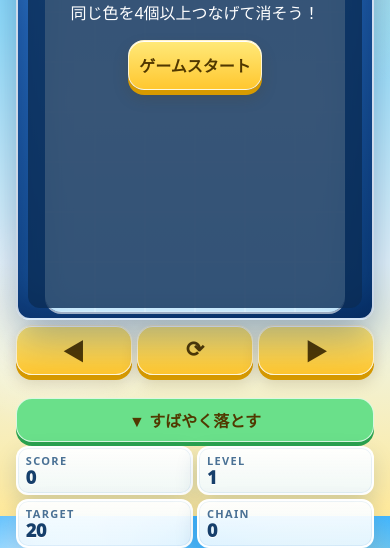
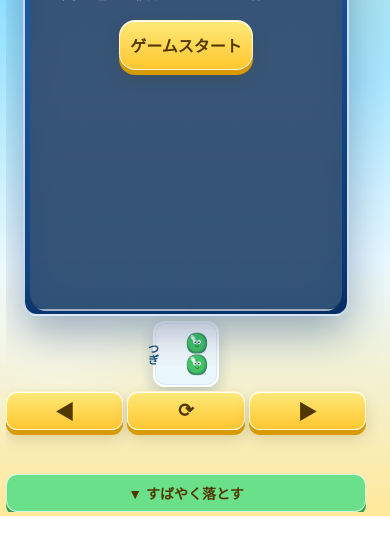
Before and after one commit to kwmt9284-droid/puyo, a plain HTML site: page index.html in a window 390 px wide. Shown: the part 328-876 px from the top of the page. After the commit the page ends 844 px from the top, so only its background shows below. Drawn offline with Linux system fonts and the light colour scheme.

Commit message:
Add files via upload

```diff
--- a/index.html
+++ b/index.html
@@ -42,7 +42,35 @@
   button:active{transform:translateY(3px);box-shadow:0 2px 0 #d79a00}
   .controls{display:grid;grid-template-columns:repeat(3,1fr);gap:8px;margin-top:12px}
   .controls button{font-size:24px;padding:13px 4px}
-  .controls .wide{grid-column:span 3;font-size:18px;background:#6ae08a;box-shadow:0 4px 0 #2aa24e;margin-top:18px}
+  .controls .wide{grid-column:span 3;font-size:18px;background:#6ae08a;box-shadow:0 4px 0 #2aa24e;margin-top:34px}
+  .nextFloat{
+    width:min(94vw,360px);
+    margin:6px auto 2px;
+    padding:5px 12px;
+    border-radius:16px;
+    display:flex;
+    align-items:center;
+    justify-content:center;
+    gap:12px;
+    background:linear-gradient(180deg,rgba(255,255,255,.98),rgba(230,247,255,.96));
+    border:2px solid #ffffff;
+    box-shadow:0 6px 16px rgba(0,55,115,.22),inset 0 0 0 1px rgba(34,119,180,.10);
+    pointer-events:none;
+  }
+  .nextFloatLabel{
+    font-size:17px;
+    font-weight:1000;
+    color:#174e7a;
+    line-height:1;
+    letter-spacing:.08em;
+  }
+  .nextFloat #next{
+    display:block;
+    width:62px;
+    height:62px;
+    background:transparent;
+    box-shadow:none;
+  }
   .help{font-size:12px;line-height:1.5}
   .overlay{
     position:absolute;inset:10px;display:flex;align-items:center;justify-content:center;
@@ -68,64 +96,72 @@
     100%{transform:translate(var(--dx),var(--dy)) scale(1.8);opacity:0}
   }
 
+
+  .puyoBurst{
+    position:absolute;
+    width:34px;
+    height:34px;
+    border-radius:50%;
+    pointer-events:none;
+    z-index:8;
+    animation:puyoPop .55s ease-out forwards;
+    box-shadow:0 0 16px rgba(255,255,255,.9);
+  }
+  @keyframes puyoPop{
+    0%{transform:scale(.7);opacity:1}
+    45%{transform:scale(1.35);opacity:1}
+    100%{transform:scale(2.2);opacity:0}
+  }
+
   @media(max-width:650px){
-    body{align-items:flex-start;overflow:hidden}
-    .wrap{
-      padding:4px 8px 6px;
-      height:100svh;
-      display:flex;
-      flex-direction:column;
-      justify-content:flex-start;
+    html,body{width:100%;height:100%;margin:0;overflow:hidden}
+    body{align-items:flex-start;min-height:100dvh}
+    .wrap{width:100%;height:100dvh;padding:4px 6px;display:flex;flex-direction:column;overflow:hidden}
+    h1{flex:0 0 auto;font-size:20px;line-height:1;margin:1px 0 3px}
+    .game{flex:1 1 auto;min-height:0;display:flex;flex-direction:column;gap:3px;overflow:hidden}
+    .game > div:first-child{flex:1 1 auto;min-height:0;display:flex;flex-direction:column;align-items:center}
+    .boardbox{flex:1 1 auto;min-height:0;width:auto;padding:5px;border-radius:14px;display:flex;align-items:center;justify-content:center;max-height:calc(100dvh - 205px)}
+    #game{display:block;width:auto;height:100%;max-height:calc(100dvh - 215px);max-width:92vw;aspect-ratio:1/2;margin:auto}
+    .controls{flex:0 0 auto;width:min(94vw,360px);margin:3px auto 0;gap:4px;grid-template-columns:repeat(3,1fr)}
+    .controls button{min-height:38px;padding:5px 2px;font-size:19px;border-radius:11px}
+    .controls .wide{min-height:38px;margin-top:40px;padding:5px 2px;font-size:14px}
+    .nextFloat{
+      flex:0 0 auto;
+      width:min(94vw,360px);
+      margin:4px auto 1px;
+      min-height:52px;
+      padding:3px 10px;
+      border-radius:13px;
+      gap:10px;
     }
-    h1{font-size:24px;margin:0 0 3px;line-height:1.05}
-    .game{
-      grid-template-columns:1fr;
-      gap:4px;
-      flex:1;
-      min-height:0;
-    }
-    .boardbox{
-      padding:6px;
-      border-radius:14px;
-      max-height:calc(100svh - 185px);
-    }
-    #game{
-      width:auto;
-      height:calc(100svh - 200px);
-      max-height:600px;
-      aspect-ratio:1/2;
-      margin:auto;
-    }
-    .controls{
-      gap:5px;
-      margin-top:5px;
-    }
-    .controls button{
-      font-size:22px;
-      padding:8px 4px;
-      min-height:44px;
-    }
-    .controls .wide{
-      margin-top:18px;
-      font-size:16px;
-      padding:8px 4px;
-    }
-    .side{
-      display:grid;
-      grid-template-columns:repeat(2,1fr);
-      gap:4px;
-    }
-    .side .panel{padding:5px 8px;border-radius:12px}
-    .side .panel:nth-child(5),
-    .side .panel:nth-child(6){display:none}
-    .label{font-size:11px}
-    .value{font-size:18px;line-height:1.1}
+    .nextFloatLabel{font-size:16px}
+    .nextFloat #next{width:48px;height:48px}
+    .side{flex:0 0 auto;width:min(94vw,360px);margin:0 auto;display:grid;grid-template-columns:repeat(4,1fr);gap:3px}
+    .side .panel{padding:3px 4px;border-radius:9px;border-width:1px;min-height:34px}
+    .side .panel:nth-child(5){display:none}
+    .label{font-size:8px;line-height:1;letter-spacing:.04em}
+    .value{font-size:14px;line-height:1.05}
+    .overlay{inset:5px;padding:10px;border-radius:10px}
+    .overlay h2{font-size:28px}
+    .chain{font-size:32px}
+    .nextFloat{top:9px;right:9px;width:66px;padding:4px;border-radius:12px}
+    .nextFloatLabel{font-size:11px}
+    .nextFloat #next{width:54px;height:54px}
+  }
+  @media(max-width:650px) and (max-height:740px){
+    .boardbox{max-height:calc(100dvh - 158px)}
+    #game{max-height:calc(100dvh - 168px)}
+    .controls{margin-top:2px}
+    .controls button{min-height:34px;font-size:17px;padding:3px 2px}
+    .controls .wide{min-height:34px;margin-top:32px;font-size:13px}
+    .nextFloat{min-height:44px;margin:2px auto 0;padding:2px 8px}.nextFloatLabel{font-size:14px}.nextFloat #next{width:40px;height:40px}
+    .side .panel{min-height:29px;padding:2px 3px}
+    .label{font-size:7px}.value{font-size:12px}
   }
 </style>
 </head>
 <body>
 <div class="wrap">
-  <h1>ぷよぷよ風パズル</h1>
   <div class="game">
     <div>
       <div class="boardbox">
@@ -140,6 +176,10 @@
           </div>
         </div>
       </div>
+      <div class="nextFloat">
+        <div class="nextFloatLabel">つぎ</div>
+        <canvas id="next" width="100" height="100"></canvas>
+      </div>
       <div class="controls">
         <button id="left">◀</button>
         <button id="rotate">⟳</button>
@@ -147,30 +187,8 @@
         <button id="down" class="wide">▼ すばやく落とす</button>
       </div>
     </div>
-    <div class="side">
-      <div class="panel">
-        <div class="label">SCORE</div><div id="score" class="value">0</div>
-      </div>
-      <div class="panel">
-        <div class="label">LEVEL</div><div id="level" class="value">1</div>
-      </div>
-      <div class="panel">
-        <div class="label">TARGET</div><div id="target" class="value">20</div>
-      </div>
-      <div class="panel">
-        <div class="label">CHAIN</div><div id="best" class="value">0</div>
-      </div>
-      <div class="panel">
-        <div class="label">NEXT</div>
-        <div class="nextWrap"><canvas id="next" width="100" height="100"></canvas></div>
-      </div>
-      <div class="panel help">
-        PC：← → 移動 / ↑ 回転 / ↓ 落下 / Space 一気に落下<br>
-        スマホ：下のボタンで操作
-      </div>
     </div>
   </div>
-</div>
 <script>
 (() => {
   const COLS=6, ROWS=12, CELL=50;
@@ -184,7 +202,7 @@
   let board, pair, nextPair, score=0, bestChain=0, running=false, resolving=false;
   let last=0, dropTimer=0, dropInterval=700;
   let level=1, clearedThisLevel=0;
-  const TARGETS=[20,25,30,35,40,45,50,55,60];
+  const TARGETS=[20,25,30,35,40,45,50];
 
   function emptyBoard(){ return Array.from({length:ROWS},()=>Array(COLS).fill(null)); }
   function randColor(){ return Math.floor(Math.random()*COLORS.length); }
@@ -289,7 +307,7 @@
   }
   async function levelClear(){
     resolving=true;
-    if(level>=9){
+    if(level>=7){
       await gameClear();
       return;
     }
@@ -311,12 +329,66 @@
   async function gameClear(){
     running=false; resolving=true;
     stopBGM();
-    board=emptyBoard(); draw();
+
+    await burstAllPuyos();
+
+    board=emptyBoard();
+    draw();
     playTone('clear');
     makeClearFX();
-    overlay.innerHTML=`<div><h2 style="font-size:48px">GAME CLEAR!</h2><p>9面クリア！ おめでとう！</p><button id="again">もう一度遊ぶ</button></div>`;
+
+    overlay.innerHTML=`<div><h2 style="font-size:48px">GAME CLEAR!</h2><p>7面クリア！ おめでとう！</p><button id="again">もう一度遊ぶ</button></div>`;
     overlay.classList.remove('hidden');
     document.getElementById('again').onclick=()=>start();
+  }
+
+  async function burstAllPuyos(){
+    const boardRect=canvas.getBoundingClientRect();
+    const boxRect=canvas.parentElement.getBoundingClientRect();
+    const scaleX=boardRect.width/canvas.width;
+    const scaleY=boardRect.height/canvas.height;
+
+    const targets=[];
+    for(let y=0;y<ROWS;y++){
+      for(let x=0;x<COLS;x++){
+        if(board[y][x]!=null){
+          targets.push({x,y,c:board[y][x]});
+        }
+      }
+    }
+
+    // If board is nearly empty, create a celebratory burst field.
+    if(targets.length===0){
+      for(let i=0;i<18;i++){
+        targets.push({
+          x:Math.floor(Math.random()*COLS),
+          y:Math.floor(Math.random()*ROWS),
+          c:Math.floor(Math.random()*COLORS.length)
+        });
+      }
+    }
+
+    for(let i=0;i<targets.length;i++){
+      const p=targets[i];
+      const b=document.createElement('div');
+      b.className='puyoBurst';
+      b.style.background=COLORS[p.c];
+      const px=(boardRect.left-boxRect.left)+(p.x*CELL+CELL/2)*scaleX;
+      const py=(boardRect.top-boxRect.top)+(p.y*CELL+CELL/2)*scaleY;
+      b.style.left=(px-17)+'px';
+      b.style.top=(py-17)+'px';
+      canvas.parentElement.appendChild(b);
+
+      if(p.y>=0 && p.y<ROWS && p.x>=0 && p.x<COLS){
+        board[p.y][p.x]=null;
+      }
+      draw();
+
+      setTimeout(()=>b.remove(),650);
+      await sleep(55);
+    }
+
+    await sleep(500);
   }
 
   function makeClearFX(){
@@ -444,10 +516,10 @@
     drawPuyo(nctx,50,70,COLORS[nextPair.a],20);
   }
   function updateUI(){
-    scoreEl.textContent=score;
-    bestEl.textContent=bestChain;
-    levelEl.textContent=level;
-    targetEl.textContent=Math.max(0,TARGETS[level-1]-clearedThisLevel);
+    if(scoreEl) scoreEl.textContent=score;
+    if(bestEl) bestEl.textContent=bestChain;
+    if(levelEl) levelEl.textContent=level;
+    if(targetEl) targetEl.textContent=Math.max(0,TARGETS[level-1]-clearedThisLevel);
   }
 
   function tick(t){
```
